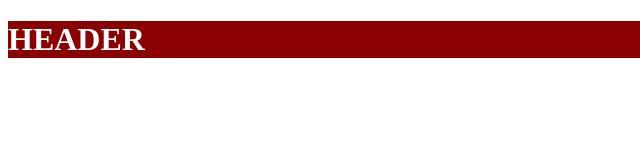
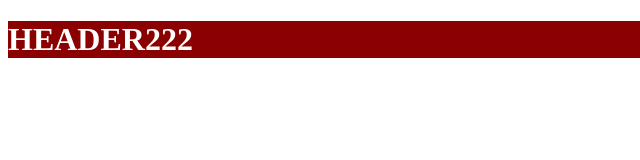
Before and after one commit to Ibraimov01/14-02, a plain HTML site: page index.html in a window 1280 px wide. Shown: the full height of the page, 0-640 px from the left. Drawn offline with Linux system fonts and the light colour scheme.

Commit message:
fix:changed title

```diff
--- a/index.html
+++ b/index.html
@@ -10,9 +10,7 @@
 </head>
 <body>
 <header>
-    <h1>
-        HEADER
-    </h1>
+    <h1>HEADER222</h1>
 </header>
 </body>
 </html>
```
